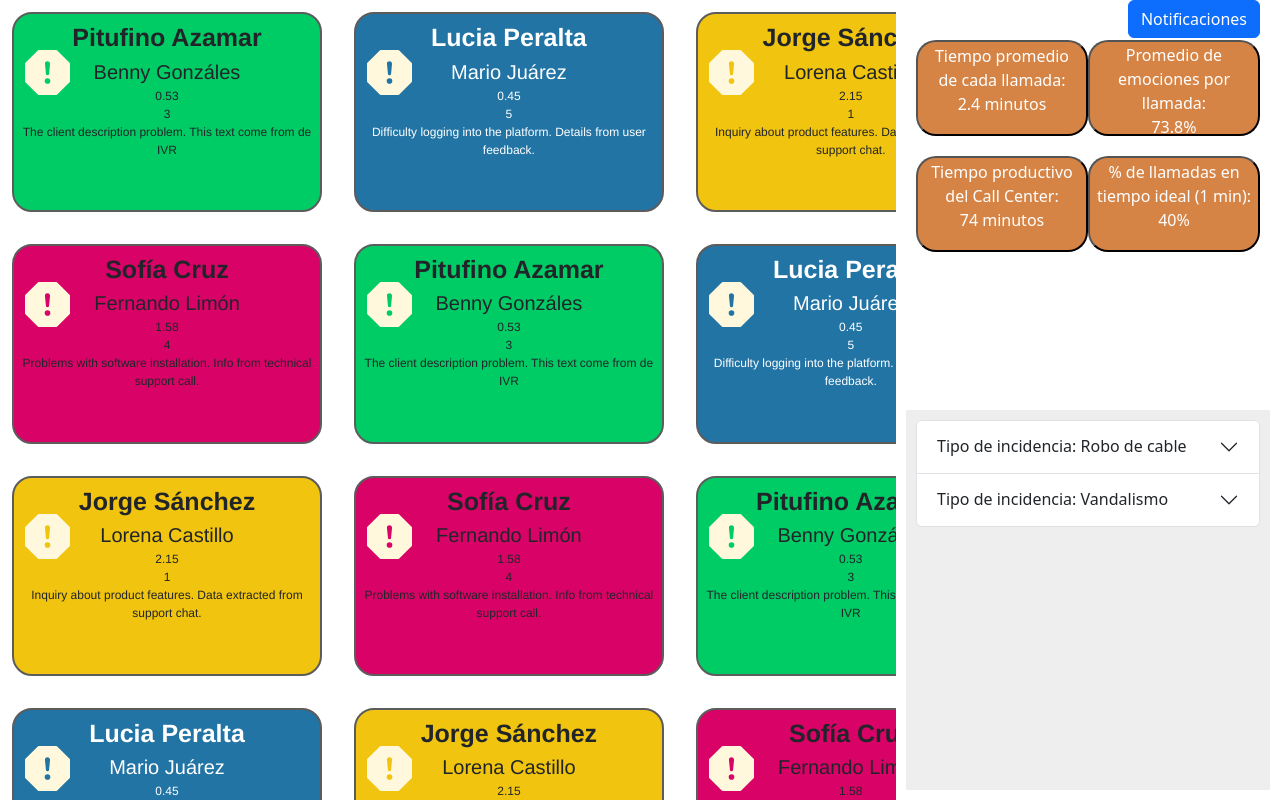
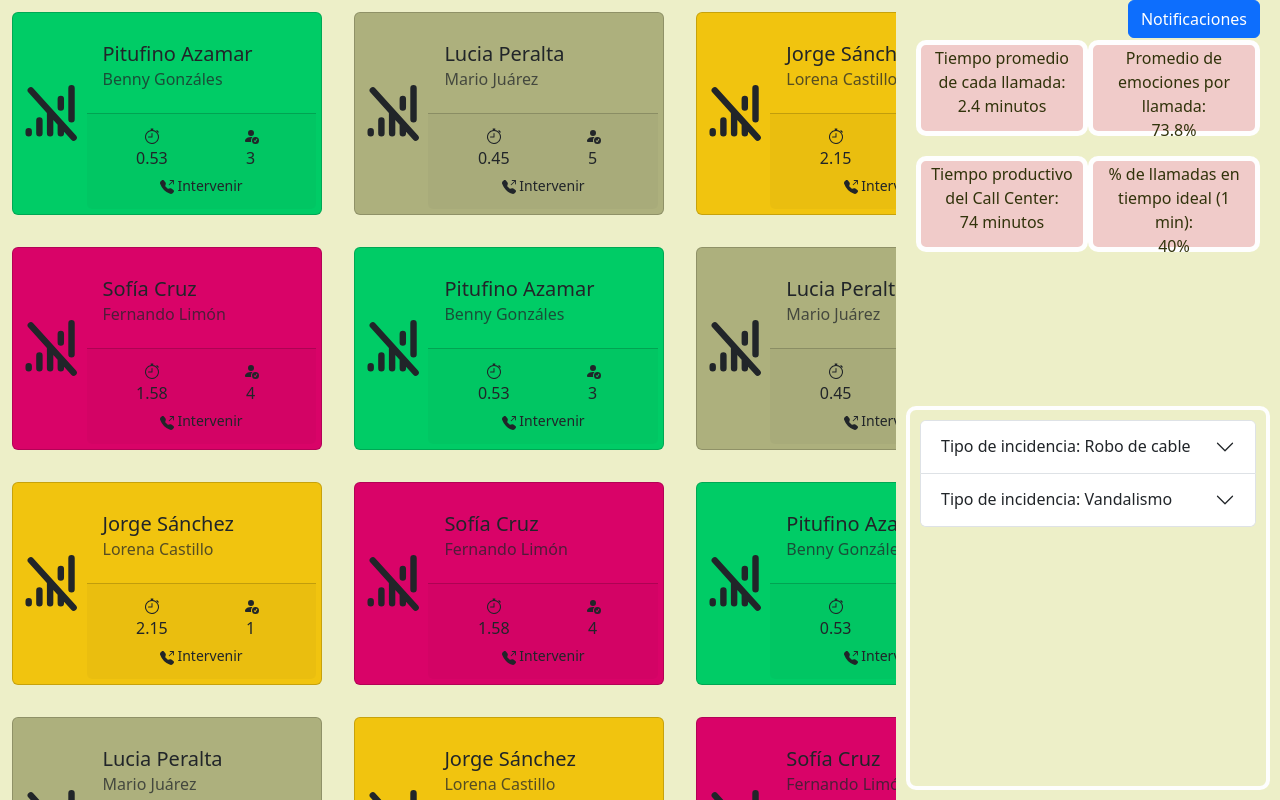
Before and after one commit to Bernardo0173/supint, a React (Create React App) app: page / in a window 1280 px wide. Built offline with nearby package versions, Linux system fonts and the light colour scheme.

Commit message:
Usando nuevos diseños de tarjetas

```diff
--- a/src/App.css
+++ b/src/App.css
@@ -1,5 +1,6 @@
 .App {
   text-align: center;
+  background-color: #EDEFC8;
 }
 
 .App-logo {
--- a/src/components/MainScreen.js
+++ b/src/components/MainScreen.js
@@ -7,6 +7,7 @@ import ValInc from './ValInc';
 import Accordion from 'react-bootstrap/Accordion';
 import ButPopMens from './ButPopMens';
 import MoreInfo from "./MoreInfo";
+import Redesign from "./Redesign";
 
 const MainScreen = () => {
   const agents = [
@@ -39,16 +40,9 @@ const MainScreen = () => {
     <div className="main-container">
       <div className="left-panel">
         {agents.map((agent) => (
-          <MoreInfo
-          cardStyle={agent.style}
+          <Redesign
           key={agent.name}
-          Title={agent.name}
-          Subtitle1={agent.client}
-          Subtitle2={agent.callTime}
-          Subtitle3= {agent.problemsSolved}
-          Text1={agent.description}
-          Additional1={agent.description}
-          />
+          agent={agent}/>
         ))}
       </div>
       <div className="right-panel">
--- a/src/components/MoreInfo.jsx
+++ b/src/components/MoreInfo.jsx
@@ -25,8 +25,11 @@ const MoreInfo = (props) => {
         <div className="description"> {props.Subtitle2} </div>
         <div className="description"> {props.Subtitle3} </div>
         <div className="description">{props.Text1}</div>
+        <div>
+        {props.cardStyle !== "resting" && (
+          <BsExclamationOctagonFill className="intervene" onClick={intervene} />
+        )}</div>
       </div>
-      <BsExclamationOctagonFill className="intervene" onClick={intervene} />
       <Modal
         show={showMore}
         onHide={() => setshowMore(!showMore)}
--- /dev/null
+++ b/src/components/Redesign.jsx
@@ -0,0 +1,85 @@
+import Container from "react-bootstrap/Container";
+import Row from "react-bootstrap/Row";
+import Col from "react-bootstrap/Col";
+import Card from "react-bootstrap/Card";
+import Button from "react-bootstrap/Button";
+import "../styles/redesign.css";
+import { BsStopwatch, BsPersonFillCheck, BsFillTelephoneOutboundFill } from "react-icons/bs";
+import { PiCellSignalSlashBold } from "react-icons/pi";
+import { useState } from "react";
+
+
+function Redesign({ agent }) {
+
+  const [showMore, setshowMore] = useState(false);
+
+  const getInfo = () => {
+    alert("getInfo")
+  };
+
+  const intervene = () => {
+    alert("Interviniendo");
+    console.log("Interviniendo");
+  };
+
+
+  const [callStatus, setCallStatus] = useState(false);
+
+  const btnText = {
+    success: 'black',
+    warning: 'black',
+    danger: 'white',
+    info: 'black'
+  }
+
+
+
+  return (
+    <Card className={agent.style}>
+      <Row>
+        <Col sm={3} md={3} className="pe-0">
+          <div className={`bg-${callStatus} callStatus`}> {/*Cambia de color*/}
+            <PiCellSignalSlashBold size={70} color={btnText[callStatus]} onClick={getInfo}/> {/*Cambia depende el asunto*/}
+          </div>
+        </Col>
+        <Col sm={9} md={9} className="ps-0">
+          <Card.Body className="text-start">
+            <Card.Title className="mt-2">{agent.name}</Card.Title>
+            <Card.Subtitle className="mb-2 text-muted">{agent.client}</Card.Subtitle>
+            <Card.Text className="fs-6 fw-lighter">
+              {agent.issue}
+            </Card.Text>
+          </Card.Body>
+          <Card.Footer className="fs-6">
+            <Container>
+              <Row className="row justify-content-between">
+                <Col>
+                  <div>
+                    <BsStopwatch /> <br/>
+                    {agent.callTime}
+                  </div>
+                </Col>
+
+                <Col>
+                  <div>
+                    <BsPersonFillCheck /> <br/>
+                    {agent.problemsSolved}
+                  </div>
+                </Col>
+
+                <Col>
+                  <Button className={`btn-sm text-${btnText[callStatus]}`} variant={callStatus} onClick={intervene}> {/*Cambia de color*/}
+                    <BsFillTelephoneOutboundFill/> Intervenir
+                  </Button>
+                </Col>
+              </Row>
+            </Container>
+          </Card.Footer>
+        </Col>
+      </Row>
+    </Card>
+
+  );
+}
+
+export default Redesign;
--- a/src/styles/emotionalstyles.css
+++ b/src/styles/emotionalstyles.css
@@ -6,7 +6,8 @@
 .fine,
 .warning,
 .resting {
-  border: 2px solid rgb(92, 92, 92);
+  color: #31330B;
+  border: 5px solid #FEFEFE;
   border-radius: 20px;
   margin: 12px;
   width: 310px;
@@ -23,6 +24,9 @@
   font-family: Helvetica;
   font-size: 15px;
   overflow: hidden;
+  white-space: nowrap;
+  text-overflow: ellipsis;
+
 }
 .agentName {
   font-weight: bold;
@@ -63,28 +67,28 @@
 }
 
 .resting {
-  background-color: #2274a5;
+  background-color: #ADB07D;
   transition: background-color 0.5s, color 0.5s;
-  color: white;
-}
+  }
 
 .resting:hover {
-  background-color: rgb(99, 172, 245);
-  color: black;
+  background-color: #6D7034;
+  color: #EDEFC8;
+
 }
 
 .intervene {
   position: absolute;
-  top: 50px;
+  top: 75px;
   left: 25px;
-  font-size: 45px;
-  color: #fff8dc;
+  font-size: 30px;
+  color: #a1231c;
   cursor: pointer;
   transition: color 0.4s top 0.4s left 0.4s;
 }
 
 .intervene:hover {
-  color: #605733;
+  color: #aba1a0;
   font-size: 50px;
   top: 48px;
   left: 23px;
--- a/src/styles/mainScreen.css
+++ b/src/styles/mainScreen.css
@@ -6,18 +6,21 @@
 
 .left-panel {
   flex: 1;
-  overflow-y: auto;
+  overflow-y: scroll;
   display: grid;
   grid-template-columns: repeat(3, 1fr); /* Crea 3 columnas con ancho igual */
   grid-gap: 7.9px; /* Espacio entre las tarjetas */
+  -ms-overflow-style: none;  /* For Internet Explorer and Edge */
 }
-
+/* For Webkit browsers (Chrome, Safari) */
+.left-panel::-webkit-scrollbar {
+  display: none;
+}
 .right-panel {
   width: 30%;
   display: flex;
   flex-direction: column;
 }
-
 
 .top-section,
 .bottom-section {
@@ -26,9 +29,22 @@
   padding: 10px;
 }
 
+.header{
+  color:black;
+}
+
+
+
 .bottom-section {
-  background-color: #eee;
+  border-radius: 10px;
+  border: 4px solid #FEFEFE;
+  -ms-overflow-style: none;  /* For Internet Explorer and Edge */
 }
+/* For Webkit browsers (Chrome, Safari) */
+.bottom-section::-webkit-scrollbar {
+  display: none;
+}
+
 
 /* Permite responsividad dentro de la pantalla principal*/
 /* Limita tamaños para mantener responsividad */
--- /dev/null
+++ b/src/styles/redesign.css
@@ -0,0 +1,72 @@
+.callStatus {
+    display: flex;
+    height: 100%;
+    width: 100%;
+    background-size: cover;
+    align-items: center;
+    justify-content: center;
+}
+
+.callTimer {
+    position: absolute;
+    top: 50%;
+    left: 29%;
+    transform: translate(-50%, -50%);
+    width: 90px;
+    height: 90px;
+    border-radius: 50%;
+    background-color: #83e486;
+    display: flex;
+    justify-content: center;
+    align-items: center;
+    font-size: 0.9rem;
+    border: white 5px solid;
+}
+
+.callIssue {
+    font-size: 1rem;
+    display: flex;
+}
+
+.agentCard{
+    width:330px;
+    overflow:hidden;
+    cursor: pointer;
+
+}
+
+
+.warning {
+    background-color: #F1C40F;
+    transition: background-color 0.3s;
+  }
+  .warning:hover {
+    background-color: #face21;
+  }
+  .fine {
+    background-color: #00CC66;
+    transition: background-color 0.3s;
+  }
+  .fine:hover {
+    background-color: #04fa7f;
+  }
+
+  .danger {
+    background-color: #D90368;
+    transition: background-color 0.3s;
+  }
+
+  .danger:hover {
+    background-color: #f44f5f
+  }
+
+  .resting {
+    background-color: #ADB07D;
+    transition: background-color 0.5s, color 0.5s;
+    }
+
+  .resting:hover {
+    background-color: #6D7034;
+    color: #EDEFC8;
+
+  }
--- a/src/styles/stats.css
+++ b/src/styles/stats.css
@@ -10,20 +10,21 @@
 }
 
 .kpi-button {
-  background-color: #d68446; /* Color de fondo */
-  color: white; /* Color de texto */
+  background-color: #F0CBC9; /* Color de fondo */
+  color: #31330B; /* Color de texto */
   margin: auto; /* Margen entre cada botón */
   text-align: center; /* Alineación de texto */
   cursor: pointer; /* Cambiar el cursor al pasar el mouse */
   transition-duration: 0.3s; /* Duración de la transición */
   width: 12rem;
   height: 6rem;
-  border-radius: 20px;
+  border-radius: 10px;
+  border: 5px solid #FEFEFE;
   font-size: 1rem;
 }
 
 .kpi-button:hover {
-  background-color: #a06000; /* Cambiar el color de fondo al pasar el mouse */
+  background-color: #ffe7e6; /* Cambiar el color de fondo al pasar el mouse */
 }
 
 .modal-top-section .modal-dialog {
@@ -47,7 +48,6 @@
   cursor: pointer; /* Cambiar el cursor al pasar el mouse */
   width:210px;
   height:110px;
-  margin-bottom: 7px;
   margin-left: 10px;
 }
 }
```
Also changed, not shown: src/App.js (+4 -4 lines), src/components/blabla.jsx (added, +44 -0 lines).
